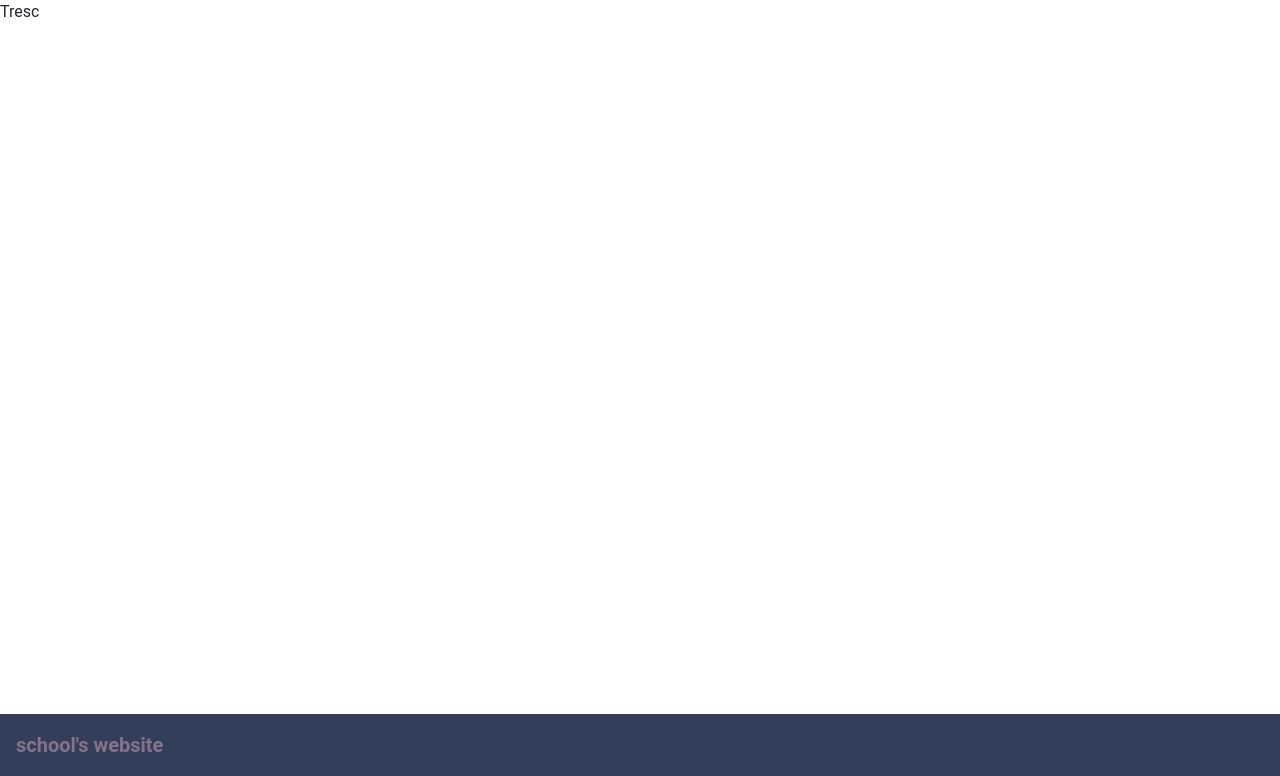
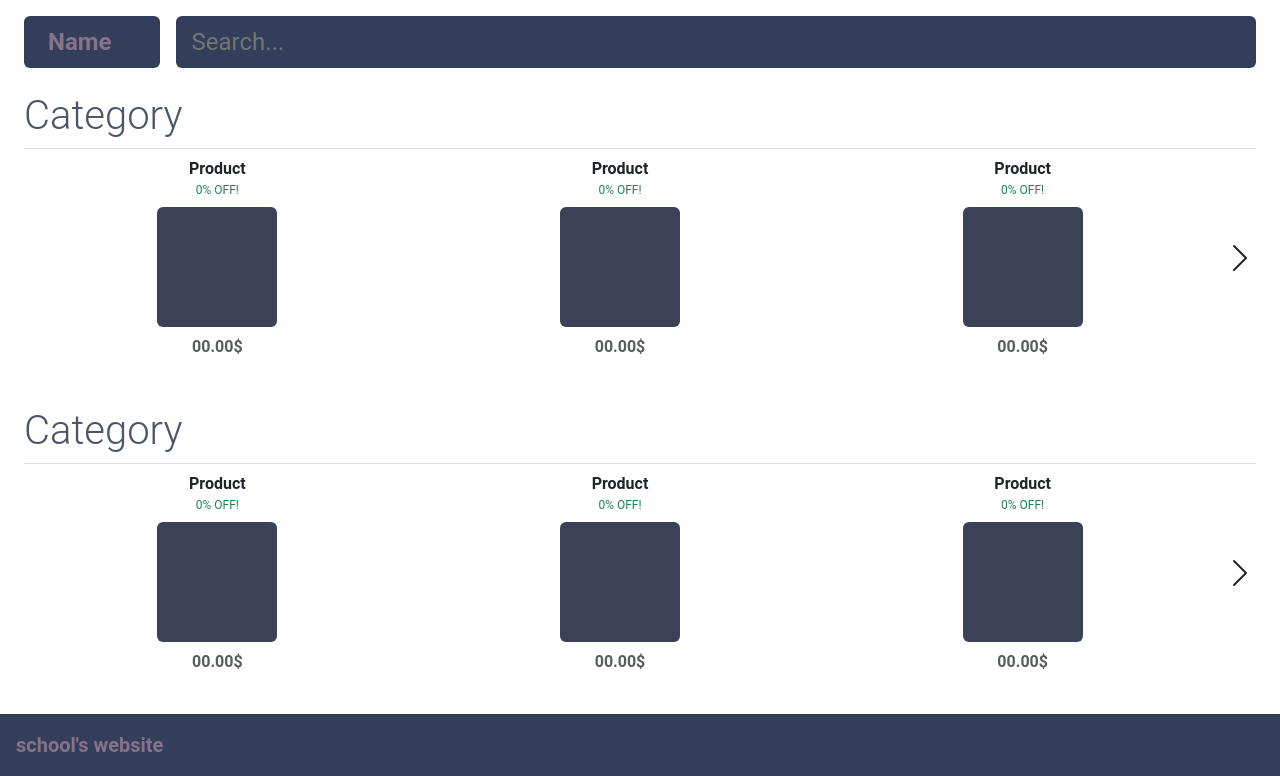
Before and after one commit to TatusFilipek/Zegowska-Szama, a PHP site: page /stronka.html in a window 1280 px wide. Shown: the part 71-847 px from the top of the page. Run offline with PHP 8.4, Linux system fonts and the light colour scheme.

Commit message:
stworzenie main page

```diff
--- a/site/stronka.html
+++ b/site/stronka.html
@@ -23,8 +23,83 @@
             <li><a class="dropdown-item custom-item" href="#">Manage</a></li>
         </ul>
     </div>
-    <div class="flex-fill">
-        <div>Tresc</div>
+    <div class="flex-fill container-fluid px-4 py-3 overflow-auto">
+
+        <div class="d-flex gap-3 mb-4">
+            <div class="text-capitalize px-4 pe-5 py-2 text-start fw-bolder fs-4 darkColor rounded-2" style="border: 0px;">Name</div>
+            <input type="text" class="darkColor px-3 py-2 text-start fs-4 rounded-2" placeholder="Search..." style="border: 0px; width: 90%;">
+        </div>
+
+        <div class="mb-5">
+            <h2 class="display-6 border-bottom pb-2" style="color: #4a5568; font-weight: 300;">Category</h2>
+
+            <div class="d-flex align-items-center position-relative">
+                <div class="row g-3 flex-fill text-center">
+
+                    <div class="col-4">
+                        <div class="fw-bold text-dark mb-0">Product</div>
+                        <small class="d-block text-success mb-2" style="font-size: 0.75rem;">0% OFF!</small>
+                        <div class="mx-auto rounded" style="width: 100%; max-width: 120px; aspect-ratio: 1/1; background-color: #3b4257;"></div>
+                        <div class="mt-2 text-muted fw-semibold">00.00$</div>
+                    </div>
+
+                    <div class="col-4">
+                        <div class="fw-bold text-dark mb-0">Product</div>
+                        <small class="d-block text-success mb-2" style="font-size: 0.75rem;">0% OFF!</small>
+                        <div class="mx-auto rounded" style="width: 100%; max-width: 120px; aspect-ratio: 1/1; background-color: #3b4257;"></div>
+                        <div class="mt-2 text-muted fw-semibold">00.00$</div>
+                    </div>
+
+                    <div class="col-4 text-start-edge">
+                        <div class="fw-bold text-dark mb-0">Product</div>
+                        <small class="d-block text-success mb-2" style="font-size: 0.75rem;">0% OFF!</small>
+                        <div class="mx-auto rounded" style="width: 100%; max-width: 120px; aspect-ratio: 1/1; background-color: #3b4257;"></div>
+                        <div class="mt-2 text-muted fw-semibold">00.00$</div>
+                    </div>
+
+                </div>
+
+                <div class="ps-2" style="cursor: pointer;">
+                    <svg xmlns="http://www.w3.org/2000/svg" width="32" height="32" fill="currentColor" class="bi bi-chevron-right text-dark" viewBox="0 0 16 16">
+                        <path fill-rule="evenodd" d="M4.646 1.646a.5.5 0 0 1 .708 0l6 6a.5.5 0 0 1 0 .708l-6 6a.5.5 0 0 1-.708-.708L10.293 8 4.646 2.354a.5.5 0 0 1 0-.708z"/>
+                    </svg>
+                </div>
+            </div>
+        </div>
+
+        <div class="mb-4">
+            <h2 class="display-6 border-bottom pb-2" style="color: #4a5568; font-weight: 300;">Category</h2>
+
+            <div class="d-flex align-items-center position-relative">
+                <div class="row g-3 flex-fill text-center">
+                    <div class="col-4">
+                        <div class="fw-bold text-dark mb-0">Product</div>
+                        <small class="d-block text-success mb-2" style="font-size: 0.75rem;">0% OFF!</small>
+                        <div class="mx-auto rounded" style="width: 100%; max-width: 120px; aspect-ratio: 1/1; background-color: #3b4257;"></div>
+                        <div class="mt-2 text-muted fw-semibold">00.00$</div>
+                    </div>
+                    <div class="col-4">
+                        <div class="fw-bold text-dark mb-0">Product</div>
+                        <small class="d-block text-success mb-2" style="font-size: 0.75rem;">0% OFF!</small>
+                        <div class="mx-auto rounded" style="width: 100%; max-width: 120px; aspect-ratio: 1/1; background-color: #3b4257;"></div>
+                        <div class="mt-2 text-muted fw-semibold">00.00$</div>
+                    </div>
+                    <div class="col-4">
+                        <div class="fw-bold text-dark mb-0">Product</div>
+                        <small class="d-block text-success mb-2" style="font-size: 0.75rem;">0% OFF!</small>
+                        <div class="mx-auto rounded" style="width: 100%; max-width: 120px; aspect-ratio: 1/1; background-color: #3b4257;"></div>
+                        <div class="mt-2 text-muted fw-semibold">00.00$</div>
+                    </div>
+                </div>
+
+                <div class="ps-2" style="cursor: pointer;">
+                    <svg xmlns="http://www.w3.org/2000/svg" width="32" height="32" fill="currentColor" class="bi bi-chevron-right text-dark" viewBox="0 0 16 16">
+                        <path fill-rule="evenodd" d="M4.646 1.646a.5.5 0 0 1 .708 0l6 6a.5.5 0 0 1 0 .708l-6 6a.5.5 0 0 1-.708-.708L10.293 8 4.646 2.354a.5.5 0 0 1 0-.708z"/>
+                    </svg>
+                </div>
+            </div>
+        </div>
+
     </div>
     <div class="p-3 footer text-lowercase fs-5">School's website</div>
 
--- a/site/styl.css
+++ b/site/styl.css
@@ -14,7 +14,7 @@
     color: #333F5A;
 }
 
-.footer
+.footer, .darkColor
 {
     background-color: #333F5A;
     color: #87718B;
```
